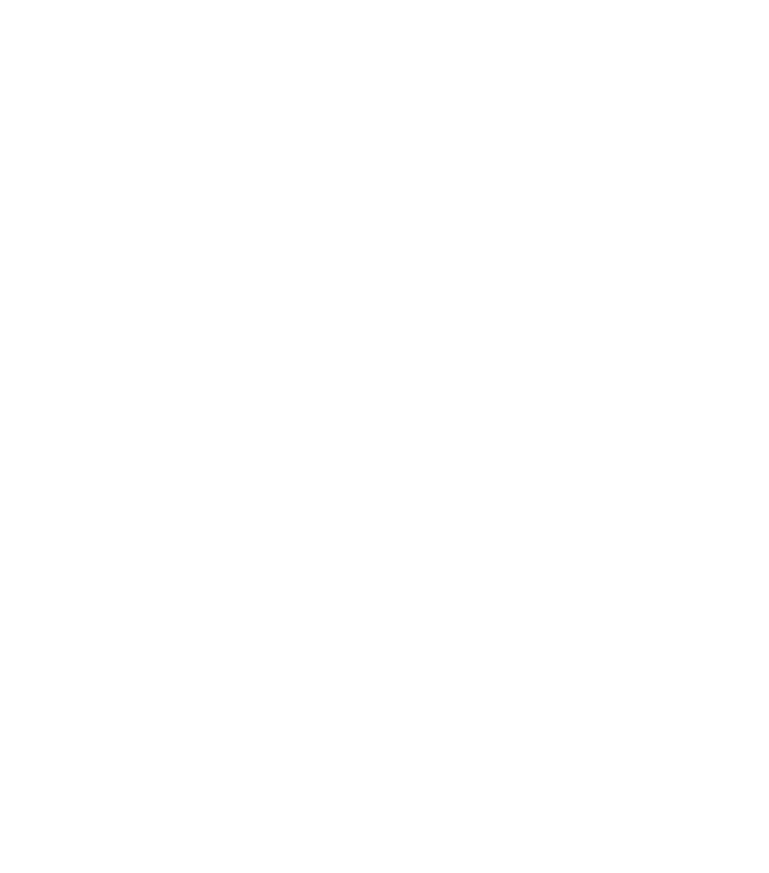
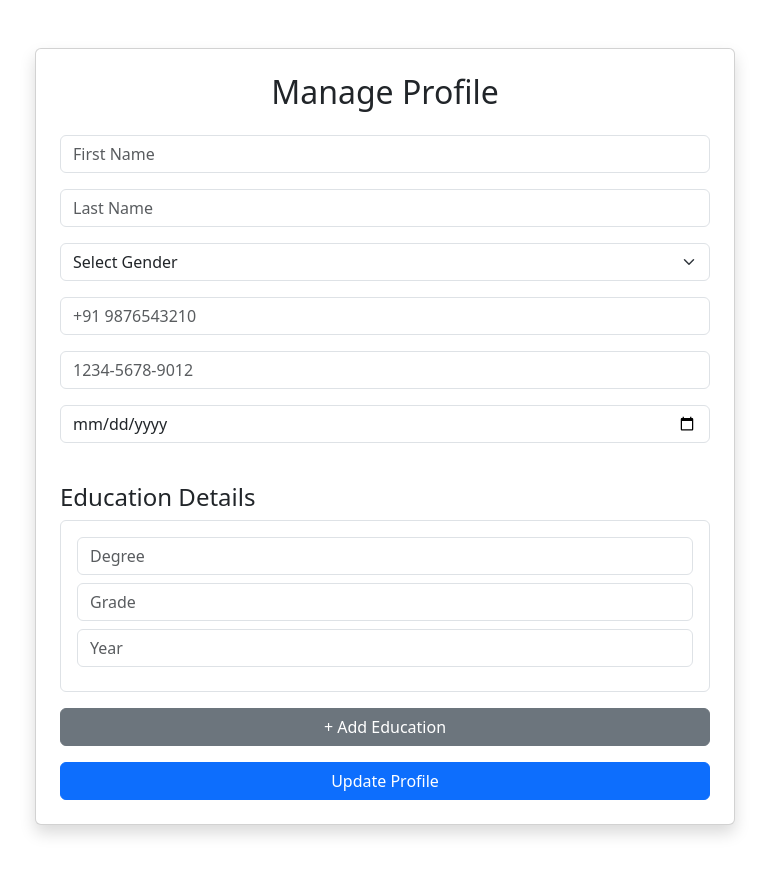
Before and after one commit to PranayHazra-007/Authentication, a React app: page /manage-profile in a window 1280 px wide. Before the commit this address had no page. Shown: the whole page, without its empty margins (255-1024 px from the left). Before the commit the page ends 800 px from the top, so only its background shows below. Built offline with nearby package versions, Linux system fonts and the light colour scheme; the HTML template or start-up script is replaced by a standard one.

Commit message:
Initiate manageProfile page

```diff
--- a/src/App.jsx
+++ b/src/App.jsx
@@ -4,6 +4,7 @@
 import 'bootstrap/dist/js/bootstrap.bundle.min.js';
 import {BrowserRouter,Routes,Route} from "react-router-dom"
 import Login from "./components/Login";
+import ManageProfile from "./components/ManageProfile";
 
 function App() {
 
@@ -12,6 +13,7 @@
     <Routes>
       <Route path="/" element={<Signup />} />
       <Route path="/login" element={<Login />} />
+      <Route path="/manage-profile" element={<ManageProfile />} />
     </Routes>
   </BrowserRouter>
 )
--- a/src/components/Login.jsx
+++ b/src/components/Login.jsx
@@ -1,39 +1,30 @@
 import React, { useState } from "react";
+import { useNavigate } from "react-router-dom";
 
 const Login = () => {
   const [loginData, setLoginData] = useState({
     email: "",
     password: "",
   });
+  const nav=useNavigate();
 
   const handleChange = (e) => {
     const { name, value } = e.target;
-
-    setLoginData((prev) => ({
-      ...prev,
-      [name]: value,
-    }));
+    setLoginData((prev) => ({ ...prev, [name]: value}));
   };
 
   const handleLogin = () => {
     const users = JSON.parse(localStorage.getItem("users")) || [];
-
-    const foundUser = users.find(
+    const matchedUser = users.find(
       (user) =>
         user.email === loginData.email &&
         user.password === loginData.password
     );
-
-    if (foundUser) {
-      alert(`Welcome ${foundUser.username}!`);
-
-
-      localStorage.setItem("currentUser", JSON.stringify(foundUser));
-
-      setLoginData({
-        email: "",
-        password: "",
-      });
+    if (matchedUser) {
+      alert(`Welcome ${matchedUser.username}!`);
+      localStorage.setItem("currentUser", JSON.stringify(matchedUser));
+      nav("/manage-profile");
+      setLoginData({email: "",password: "" });
     } else {
       alert("Invalid Email or Password");
     }
@@ -43,30 +34,13 @@
     <div className="container d-flex justify-content-center align-items-center vh-100">
       <div className="card p-4 shadow" style={{ width: "350px" }}>
         <h2 className="text-center mb-4">Login</h2>
-
         <div className="mb-3">
-          <input
-            type="email"
-            name="email"
-            className="form-control"
-            placeholder="Email"
-            value={loginData.email}
-            onChange={handleChange}
-          />
+          <input type="email" name="email" className="form-control" placeholder="Email" value={loginData.email} onChange={handleChange}/>
         </div>
-
         <div className="mb-3">
-          <input
-            type="password"
-            name="password"
-            className="form-control"
-            placeholder="Password"
-            value={loginData.password}
-            onChange={handleChange}
-          />
+          <input type="password" name="password" className="form-control" placeholder="Password" value={loginData.password} onChange={handleChange} />
         </div>
-
-        <button className="btn btn-success w-100" onClick={handleLogin}>
+        <button className="btn btn-success w-100" onClick={handleLogin} >
           Login
         </button>
       </div>
--- /dev/null
+++ b/src/components/ManageProfile.jsx
@@ -0,0 +1,341 @@
+
+import React, { useState, useEffect } from "react";
+
+const ManageProfile = () => {
+  const currentUser = JSON.parse(localStorage.getItem("currentUser"));
+
+  const [profile, setProfile] = useState({
+    firstName: "",
+    lastName: "",
+    gender: "",
+    mobile: "",
+    aadhaar: "",
+    dob: "",
+    education: [
+      {
+        degree: "",
+        grade: "",
+        year: "",
+      },
+    ],
+  });
+
+  const [errors, setErrors] = useState({});
+
+  useEffect(() => {
+    if (currentUser && currentUser.profile) {
+      setProfile(currentUser.profile);
+    }
+  }, []);
+
+  const handleChange = (e) => {
+    const { name, value } = e.target;
+
+    setProfile((prev) => ({
+      ...prev,
+      [name]: value,
+    }));
+  };
+
+  const handleEducation = (i, e) => {
+    const { name, value } = e.target;
+
+    const temp = [...profile.education];
+    temp[i][name] = value;
+
+    setProfile({
+      ...profile,
+      education: temp,
+    });
+  };
+
+  const addEducation = () => {
+    setProfile({
+      ...profile,
+      education: [
+        ...profile.education,
+        {
+          degree: "",
+          grade: "",
+          year: "",
+        },
+      ],
+    });
+  };
+
+  const removeEducation = (index) => {
+    const temp = [...profile.education];
+    temp.splice(index, 1);
+
+    setProfile({
+      ...profile,
+      education: temp,
+    });
+  };
+
+  const validate = () => {
+    const err = {};
+
+    if (!profile.firstName.trim())
+      err.firstName = "First Name Required";
+
+    if (!profile.lastName.trim())
+      err.lastName = "Last Name Required";
+
+    if (!profile.gender)
+      err.gender = "Select Gender";
+
+    if (!/^\+\d{1,3}\s\d{10}$/.test(profile.mobile))
+      err.mobile = "Example: +91 9876543210";
+
+    if (
+      !/^\d{4}-\d{4}-\d{4}$/.test(profile.aadhaar)
+    )
+      err.aadhaar = "Example: 1234-5678-9012";
+
+    if (!profile.dob)
+      err.dob = "Select DOB";
+
+    profile.education.forEach((item, index) => {
+      if (!item.degree)
+        err[`degree${index}`] = "Required";
+
+      if (!item.grade)
+        err[`grade${index}`] = "Required";
+
+      if (!/^\d{4}$/.test(item.year))
+        err[`year${index}`] = "Invalid Year";
+    });
+
+    setErrors(err);
+
+    return Object.keys(err).length === 0;
+  };
+
+  const updateProfile = () => {
+    if (!validate()) return;
+
+    const updatedCurrent = {
+      ...currentUser,
+      profile,
+    };
+
+    localStorage.setItem(
+      "currentUser",
+      JSON.stringify(updatedCurrent)
+    );
+
+    const users =
+      JSON.parse(localStorage.getItem("users")) || [];
+
+    const updatedUsers = users.map((u) =>
+      u.email === currentUser.email
+        ? { ...u, profile }
+        : u
+    );
+
+    localStorage.setItem(
+      "users",
+      JSON.stringify(updatedUsers)
+    );
+
+    alert("Profile Updated Successfully");
+  };
+
+  return (
+    <div className="container mt-5 mb-5">
+
+      <div
+        className="card shadow p-4 mx-auto"
+        style={{ maxWidth: "700px" }}
+      >
+        <h2 className="text-center mb-4">
+          Manage Profile
+        </h2>
+
+        <div className="mb-3">
+          <input
+            className="form-control"
+            placeholder="First Name"
+            name="firstName"
+            value={profile.firstName}
+            onChange={handleChange}
+          />
+          <small className="text-danger">
+            {errors.firstName}
+          </small>
+        </div>
+
+        <div className="mb-3">
+          <input
+            className="form-control"
+            placeholder="Last Name"
+            name="lastName"
+            value={profile.lastName}
+            onChange={handleChange}
+          />
+          <small className="text-danger">
+            {errors.lastName}
+          </small>
+        </div>
+
+        <div className="mb-3">
+          <select
+            className="form-select"
+            name="gender"
+            value={profile.gender}
+            onChange={handleChange}
+          >
+            <option value="">
+              Select Gender
+            </option>
+
+            <option value="Male">Male</option>
+            <option value="Female">Female</option>
+            <option value="Other">Other</option>
+
+          </select>
+
+          <small className="text-danger">
+            {errors.gender}
+          </small>
+
+        </div>
+
+        <div className="mb-3">
+
+          <input
+            className="form-control"
+            placeholder="+91 9876543210"
+            name="mobile"
+            value={profile.mobile}
+            onChange={handleChange}
+          />
+
+          <small className="text-danger">
+            {errors.mobile}
+          </small>
+
+        </div>
+
+        <div className="mb-3">
+
+          <input
+            className="form-control"
+            placeholder="1234-5678-9012"
+            name="aadhaar"
+            value={profile.aadhaar}
+            onChange={handleChange}
+          />
+
+          <small className="text-danger">
+            {errors.aadhaar}
+          </small>
+
+        </div>
+
+        <div className="mb-3">
+
+          <input
+            type="date"
+            className="form-control"
+            name="dob"
+            value={profile.dob}
+            onChange={handleChange}
+          />
+
+          <small className="text-danger">
+            {errors.dob}
+          </small>
+
+        </div>
+
+        <h4 className="mt-4">
+          Education Details
+        </h4>
+
+        {profile.education.map((item, index) => (
+
+          <div
+            key={index}
+            className="border p-3 rounded mb-3"
+          >
+
+            <input
+              className="form-control mb-2"
+              placeholder="Degree"
+              name="degree"
+              value={item.degree}
+              onChange={(e) =>
+                handleEducation(index, e)
+              }
+            />
+
+            <small className="text-danger">
+              {errors[`degree${index}`]}
+            </small>
+
+            <input
+              className="form-control mb-2"
+              placeholder="Grade"
+              name="grade"
+              value={item.grade}
+              onChange={(e) =>
+                handleEducation(index, e)
+              }
+            />
+
+            <small className="text-danger">
+              {errors[`grade${index}`]}
+            </small>
+
+            <input
+              className="form-control mb-2"
+              placeholder="Year"
+              name="year"
+              value={item.year}
+              onChange={(e) =>
+                handleEducation(index, e)
+              }
+            />
+
+            <small className="text-danger">
+              {errors[`year${index}`]}
+            </small>
+
+            {profile.education.length > 1 && (
+              <button
+                className="btn btn-danger btn-sm mt-2"
+                onClick={() =>
+                  removeEducation(index)
+                }
+              >
+                Remove
+              </button>
+            )}
+
+          </div>
+
+        ))}
+
+        <button
+          className="btn btn-secondary mb-3"
+          onClick={addEducation}
+        >
+          + Add Education
+        </button>
+
+        <button
+          className="btn btn-primary"
+          onClick={updateProfile}
+        >
+          Update Profile
+        </button>
+
+      </div>
+
+    </div>
+  );
+};
+
+export default ManageProfile;
```
